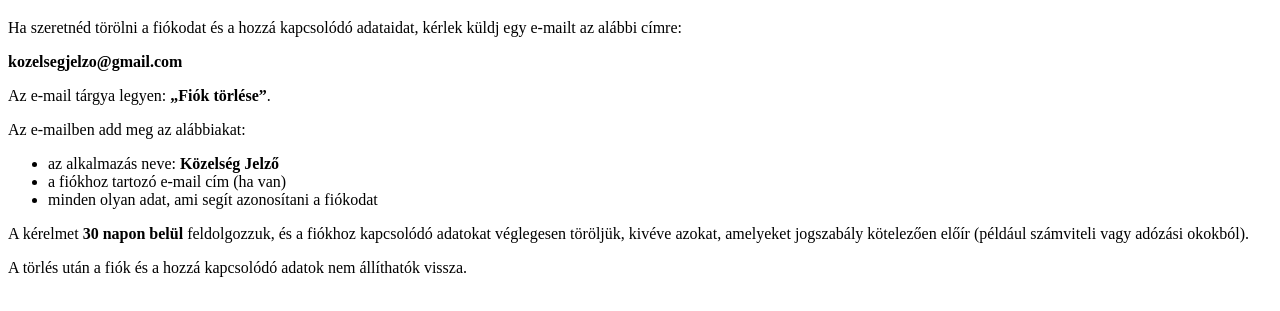
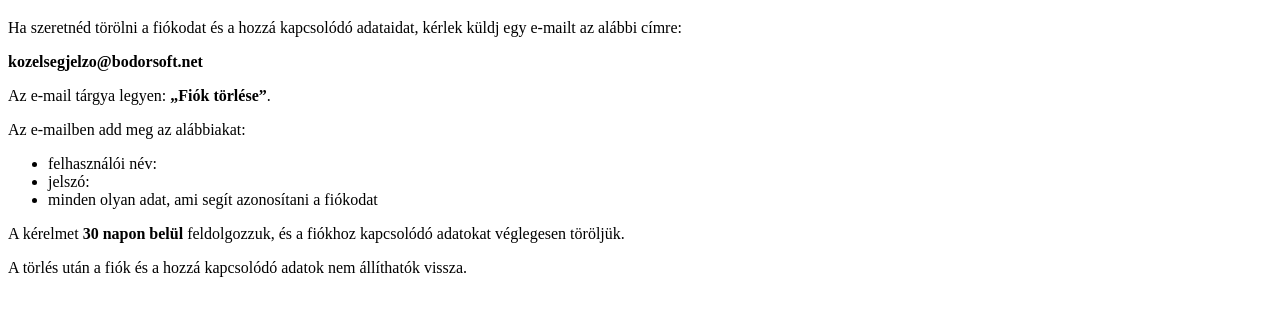
Before and after one commit to bodor76/kozelseg_jelzo, a plain HTML site: page delete_account.html in a window 1280 px wide. Shown: the part 61-372 px from the top of the page. Drawn offline with Linux system fonts and the light colour scheme.

Commit message:
Update email address for account deletion requests

```diff
--- a/delete_account.html
+++ b/delete_account.html
@@ -12,21 +12,20 @@
         kérlek küldj egy e-mailt az alábbi címre:
     </p>
 
-    <p><strong>kozelsegjelzo@gmail.com</strong></p>
+    <p><strong>kozelsegjelzo@bodorsoft.net</strong></p>
 
     <p>Az e-mail tárgya legyen: <strong>„Fiók törlése”</strong>.</p>
 
     <p>Az e-mailben add meg az alábbiakat:</p>
     <ul>
-        <li>az alkalmazás neve: <strong>Közelség Jelző</strong></li>
-        <li>a fiókhoz tartozó e-mail cím (ha van)</li>
+        <li>felhasználói név: </li>
+        <li>jelszó: </li>
         <li>minden olyan adat, ami segít azonosítani a fiókodat</li>
     </ul>
 
     <p>
         A kérelmet <strong>30 napon belül</strong> feldolgozzuk, és a fiókhoz kapcsolódó
-        adatokat véglegesen töröljük, kivéve azokat, amelyeket jogszabály kötelezően
-        előír (például számviteli vagy adózási okokból).
+        adatokat véglegesen töröljük.
     </p>
 
     <p>
```
